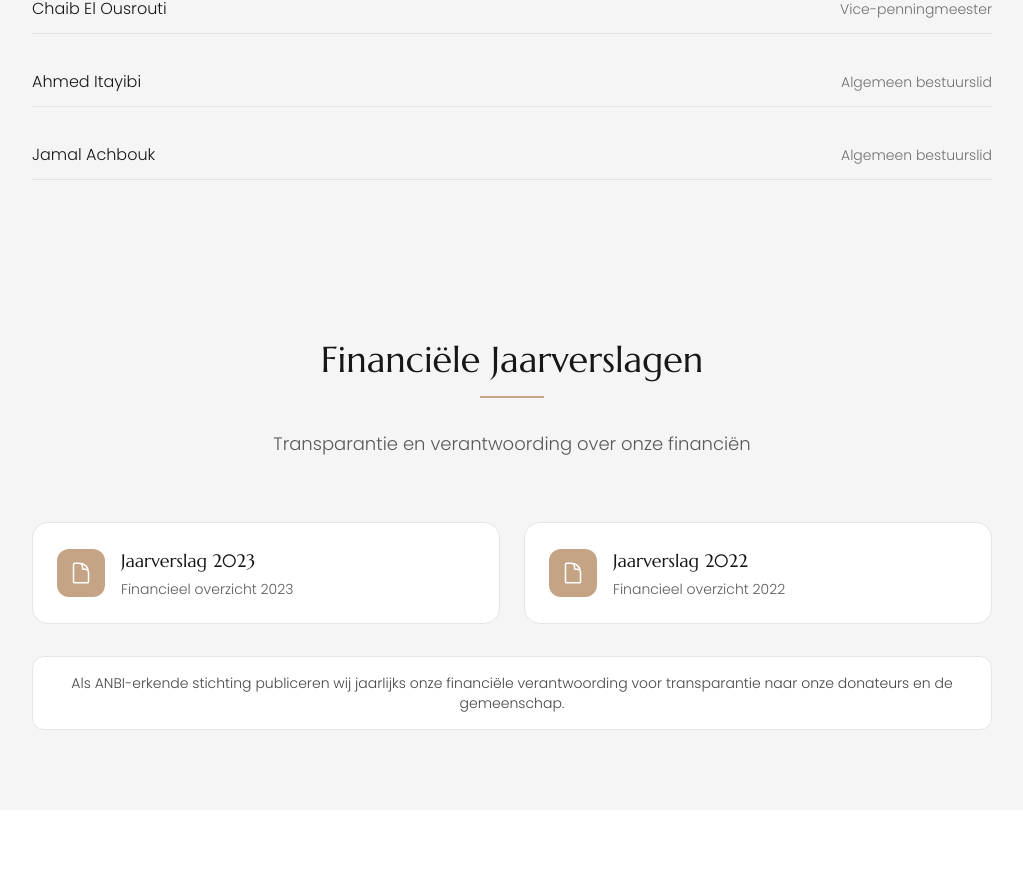
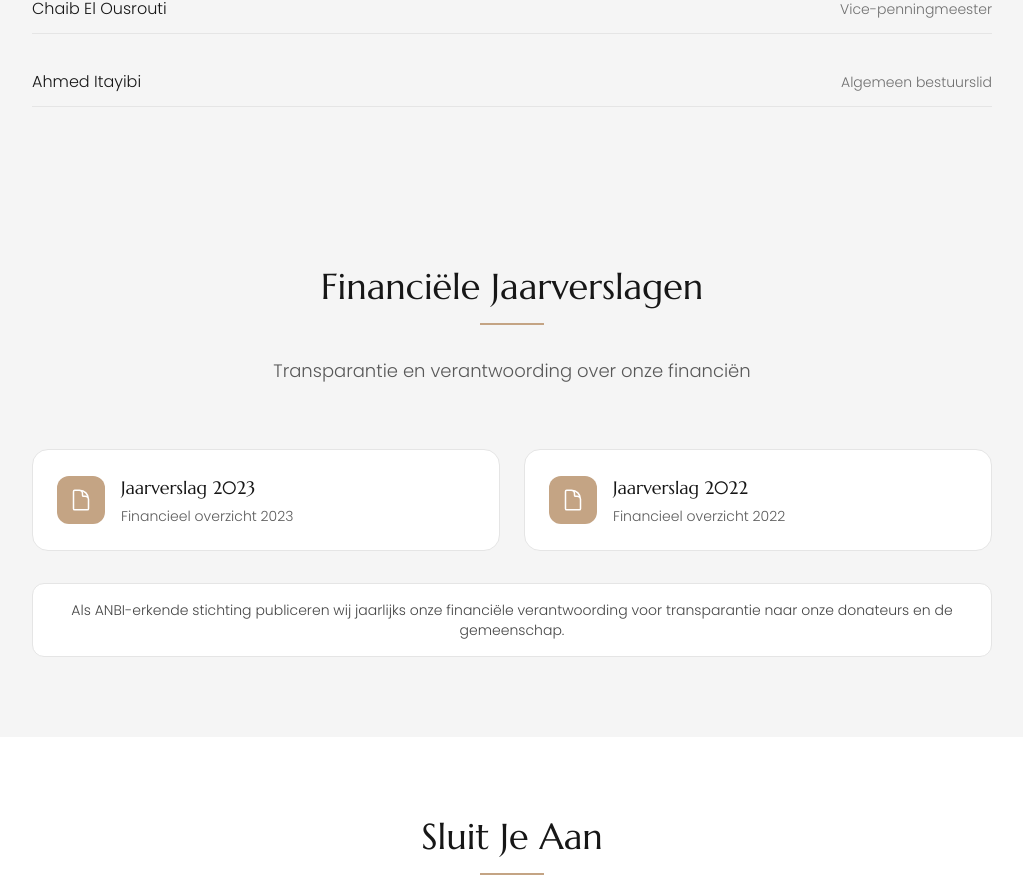
Before and after one commit to LouayCoding/elmouahidin, a Next.js app: page /onze-stichting in a window 1280 px wide. Shown: the part 1657-2551 px from the top of the page, without its empty margins (128-1151 px from the left). Built offline with nearby package versions, Linux system fonts and the light colour scheme; no server answers.

Commit message:
Remove Jamal Achbouk from board members list

```diff
--- a/src/app/onze-stichting/page.tsx
+++ b/src/app/onze-stichting/page.tsx
@@ -23,8 +23,7 @@ export default function OnzeStichtingPage() {
     { name: "Adil Taheri", position: "Secretaris" },
     { name: "Rabie Zarrou", position: "Penningmeester" },
     { name: "Chaib El Ousrouti", position: "Vice-penningmeester" },
-    { name: "Ahmed Itayibi", position: "Algemeen bestuurslid" },
-    { name: "Jamal Achbouk", position: "Algemeen bestuurslid" }
+    { name: "Ahmed Itayibi", position: "Algemeen bestuurslid" }
   ]
 
   return (
```
